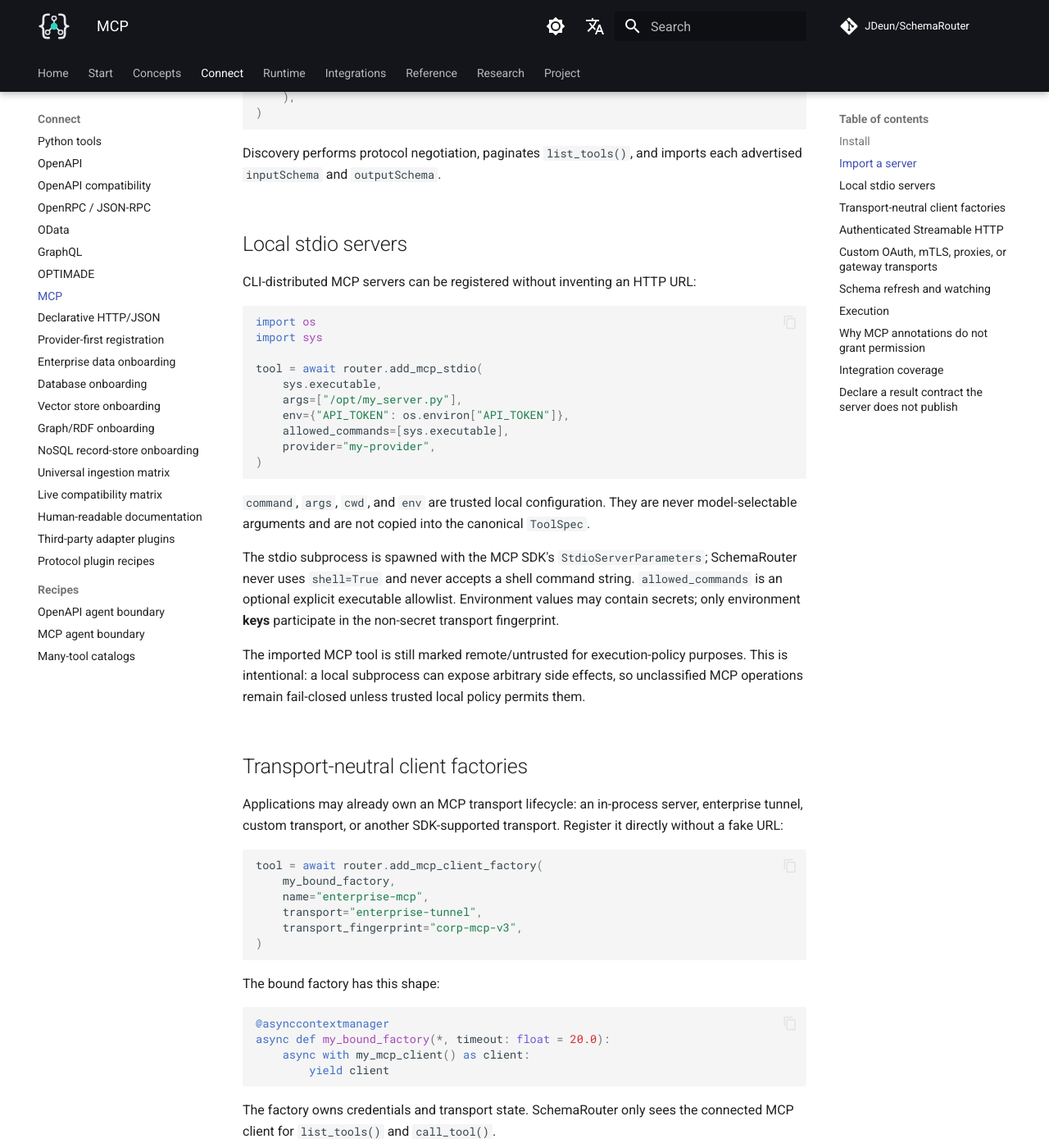
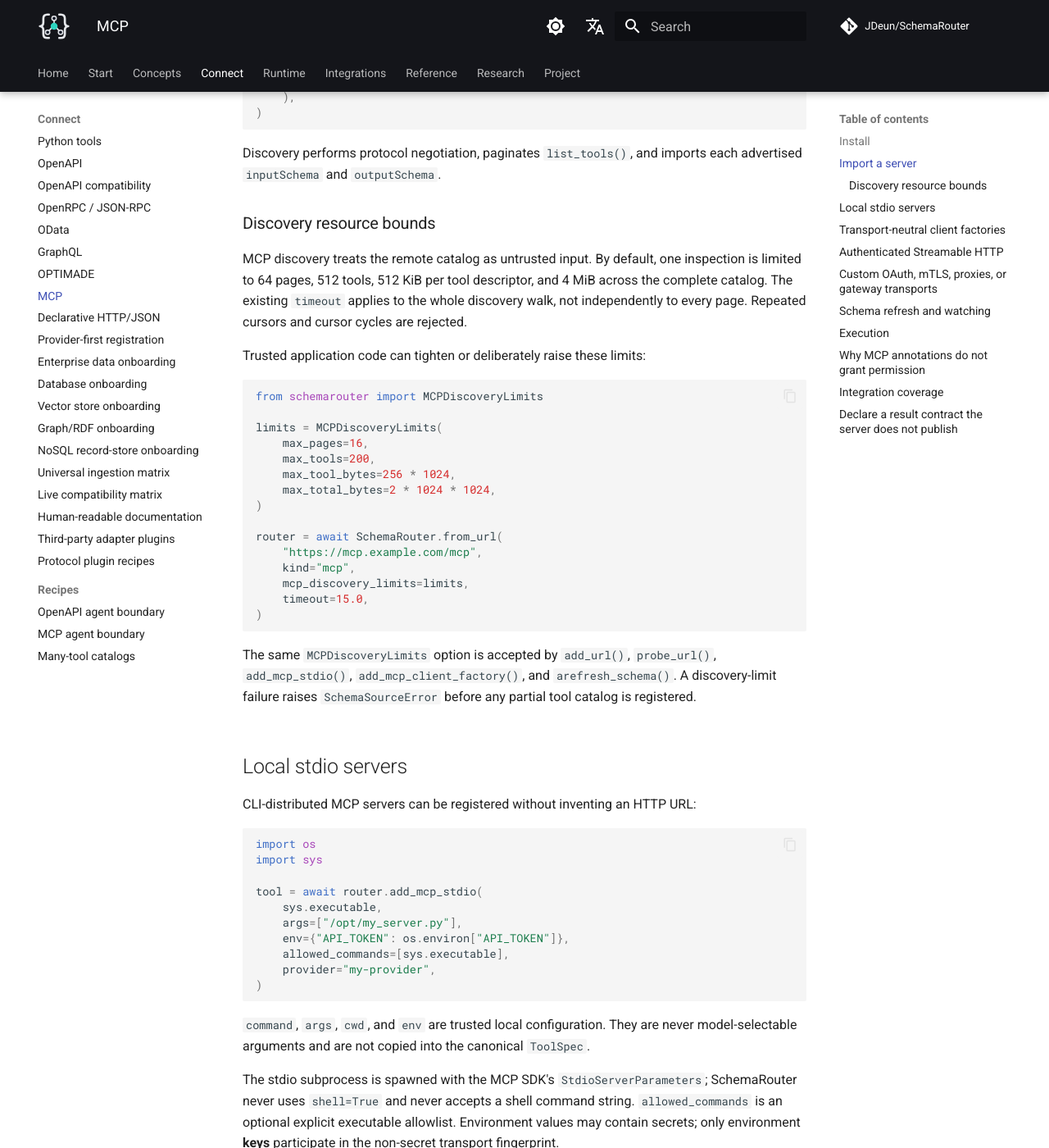
Before and after one commit to JDeun/SchemaRouter, an MkDocs documentation site: the page built from docs/guides/mcp.md, in a window 1280 px wide and 1400 px high, scrolled down 746 px. Shown: the whole window at 82% size. Built offline with MkDocs 1.6.1 and Material for MkDocs 9.7.7, drawn with Linux system fonts in a browser that asks for light colours; comment, search, counter and statistics services are not loaded.

Commit message:
docs(mcp): document bounded discovery

````diff
--- a/docs/guides/mcp.md
+++ b/docs/guides/mcp.md
@@ -34,6 +34,37 @@ router = await SchemaRouter.from_url(
 
 Discovery performs protocol negotiation, paginates `list_tools()`, and imports each advertised
 `inputSchema` and `outputSchema`.
+
+### Discovery resource bounds
+
+MCP discovery treats the remote catalog as untrusted input. By default, one inspection is limited to
+64 pages, 512 tools, 512 KiB per tool descriptor, and 4 MiB across the complete catalog. The existing
+`timeout` applies to the whole discovery walk, not independently to every page. Repeated cursors and
+cursor cycles are rejected.
+
+Trusted application code can tighten or deliberately raise these limits:
+
+```python
+from schemarouter import MCPDiscoveryLimits
+
+limits = MCPDiscoveryLimits(
+    max_pages=16,
+    max_tools=200,
+    max_tool_bytes=256 * 1024,
+    max_total_bytes=2 * 1024 * 1024,
+)
+
+router = await SchemaRouter.from_url(
+    "https://mcp.example.com/mcp",
+    kind="mcp",
+    mcp_discovery_limits=limits,
+    timeout=15.0,
+)
+```
+
+The same `MCPDiscoveryLimits` option is accepted by `add_url()`, `probe_url()`,
+`add_mcp_stdio()`, `add_mcp_client_factory()`, and `arefresh_schema()`. A discovery-limit
+failure raises `SchemaSourceError` before any partial tool catalog is registered.
 
 ## Local stdio servers
 
````
